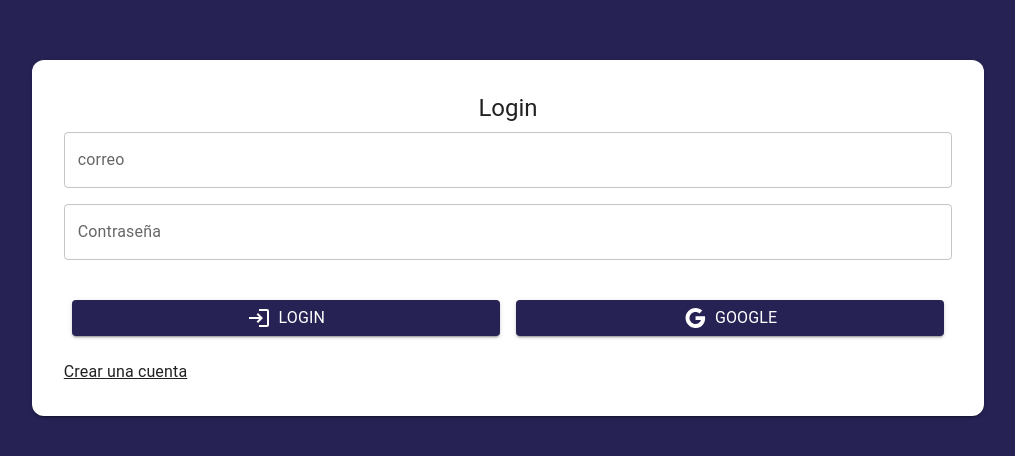
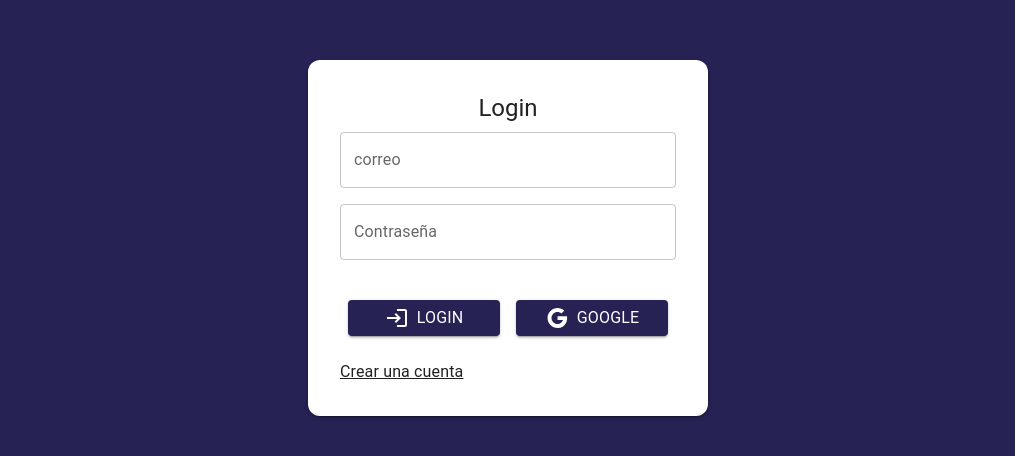
Before and after one commit to jhonathan0835/journal-app, a React (Vite) app in the folder journal-app/: page /auth/login in a window 1280 px wide. Shown: the part 162-618 px from the top of the page, without its empty margins (132-1147 px from the left). Built offline with nearby package versions, Linux system fonts and the light colour scheme.

Commit message:
Se deja menos ancho el login

```diff
--- a/journal-app/src/auth/pages/LoginPage.tsx
+++ b/journal-app/src/auth/pages/LoginPage.tsx
@@ -22,6 +22,7 @@ const LoginPage = () => {
           padding: 4,
           borderRadius: 3,
           boxShadow: 2,
+          maxWidth: 400
         }}
       >
         <Typography variant="h5" sx={{ mb: 1 }} align="center">
```
